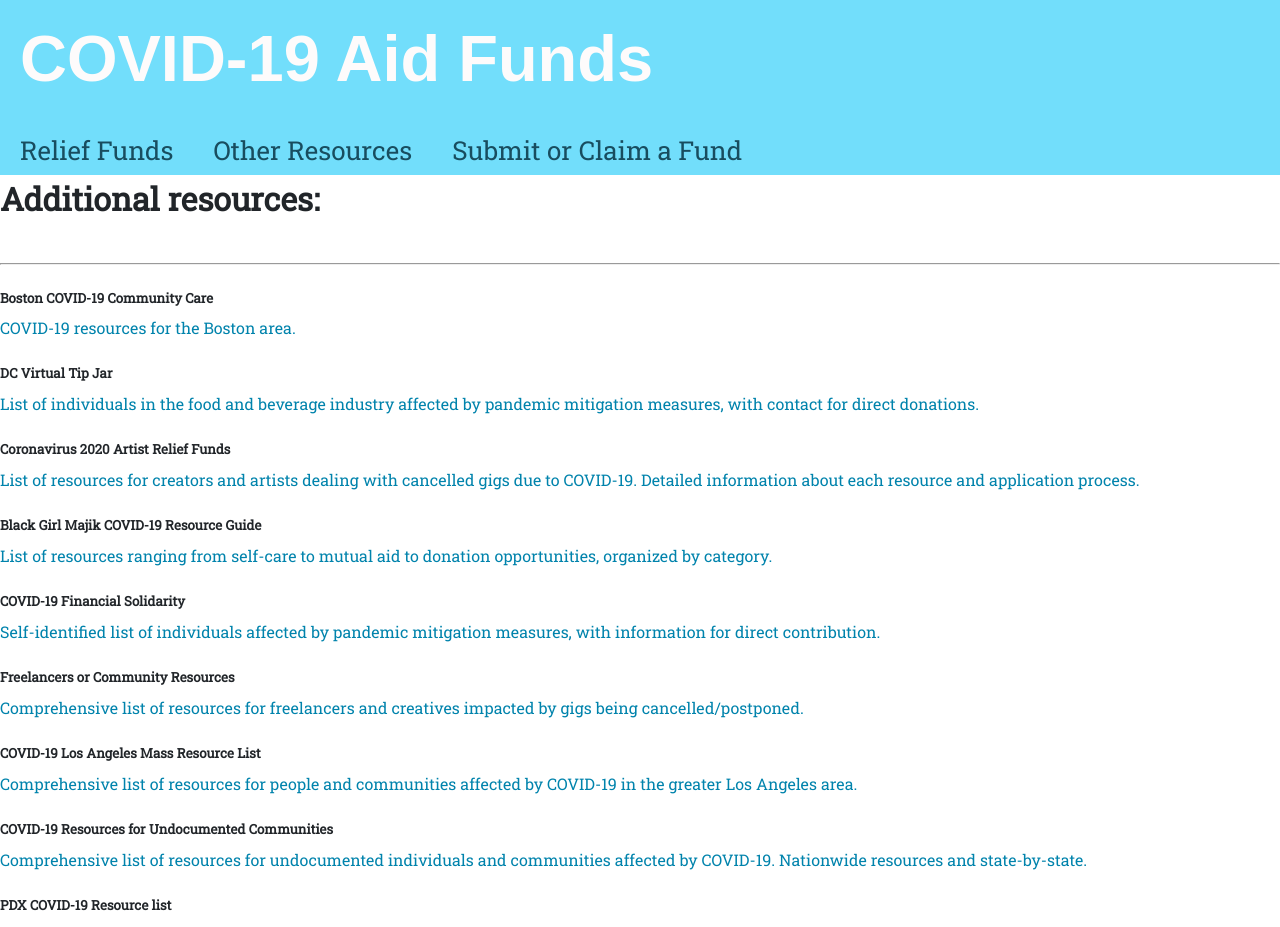
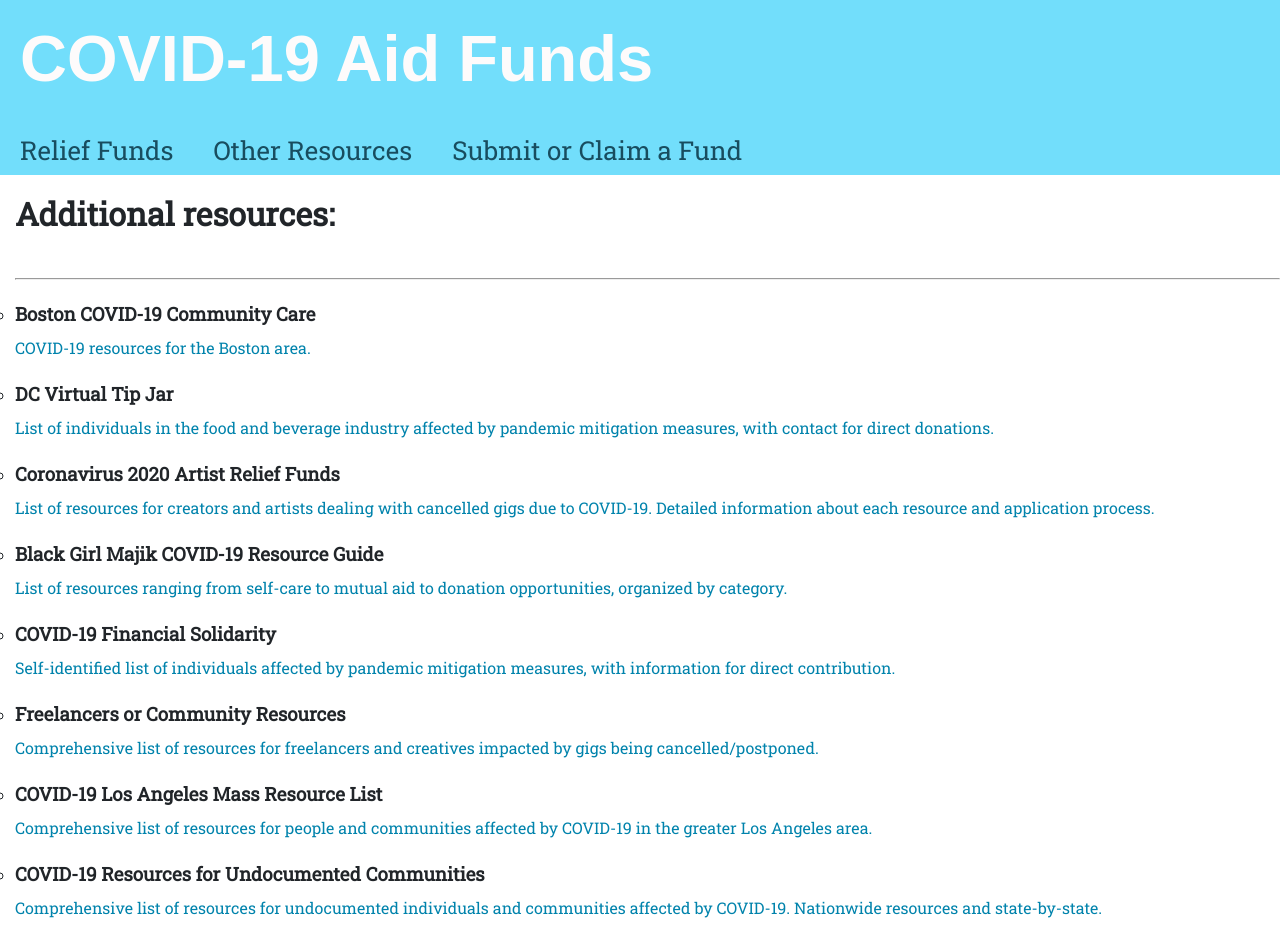
Before and after one commit to covid-19-relief/covid-relief-frontend, a React (Create React App) app: page /resources in a window 1280 px wide. Shown: the top 927 px of the page. Built offline with nearby package versions, Linux system fonts and the light colour scheme; the HTML template or start-up script is replaced by a standard one.

Commit message:
fix resources padding

```diff
--- a/src/Resources.js
+++ b/src/Resources.js
@@ -11,39 +11,39 @@ export default class Resources extends Component {
                 <main>
                     <ul>
                         <li>
-                            <h5>Boston COVID-19 Community Care</h5>
+                            <h3>Boston COVID-19 Community Care</h3>
                             <a href="https://docs.google.com/spreadsheets/d/15GYuPYEzBk9KIyH3C3419aYxIMVAsa7BL7nBl9434Mg/edit?fbclid=IwAR05QVac9IgDQGHkZAFhapBD0r07Y-NzHE225J1u07ibXa8979oUdfagfk4#gid=0" target="_blank" rel="noopener noreferrer">COVID-19 resources for the Boston area.</a>
                         </li>
                         <li>
-                            <h5>DC Virtual Tip Jar</h5>
+                            <h3>DC Virtual Tip Jar</h3>
                             <a href="https://docs.google.com/spreadsheets/d/1tz2uyhgy3MsBS68MHPzO8H455_879fqfIaRPyUUw3QE/htmlview?sle=true">List of individuals in the food and beverage industry affected by pandemic mitigation measures, with contact for direct donations.</a>
                         </li>
                         <li>
-                            <h5>Coronavirus 2020 Artist Relief Funds</h5>
+                            <h3>Coronavirus 2020 Artist Relief Funds</h3>
                             <a href="https://docs.google.com/spreadsheets/d/1fFyKzxtzSFGzzvpRySJNtsVbjJhwnK7-N9KJxSHrW6w/edit#gid=0">List of resources for creators and artists dealing with cancelled gigs due to COVID-19.  Detailed information about each resource and application process.</a>
                         </li>
                         <li>
-                            <h5>Black Girl Majik COVID-19 Resource Guide</h5>
+                            <h3>Black Girl Majik COVID-19 Resource Guide</h3>
                             <a href="https://docs.google.com/spreadsheets/d/1wevZCAYAWylQYhuYynaai_qBwIjPgK-9umo5eRP2Cpg/edit#gid=1389152448">List of resources ranging from self-care to mutual aid to donation opportunities, organized by category.</a>
                         </li>
                         <li>
-                            <h5>COVID-19 Financial Solidarity</h5>
+                            <h3>COVID-19 Financial Solidarity</h3>
                             <a href="https://docs.google.com/spreadsheets/u/1/d/1FBEU0cdAGpScU0JrOlYFm8FrY1Bjr0_HsyW4hWOj74I/htmlview?fbclid=IwAR0wyJvUh2lW1AaY9IpVsne3RCRHtrDuCO0cJZKfneRXWtWchP51SjA9KLM&sle=true#gid=0">Self-identified list of individuals affected by pandemic mitigation measures, with information for direct contribution.</a>
                         </li>
                         <li>
-                            <h5>Freelancers or Community Resources</h5>
+                            <h3>Freelancers or Community Resources</h3>
                             <a href="https://docs.google.com/document/d/1xt1QZlGsyga_HrXagubV9O0rebV5dx4DuMOd2sWvWwc/edit#">Comprehensive list of resources for freelancers and creatives impacted by gigs being cancelled/postponed.</a>
                         </li>
                         <li>
-                            <h5>COVID-19 Los Angeles Mass Resource List</h5>
+                            <h3>COVID-19 Los Angeles Mass Resource List</h3>
                             <a href="https://docs.google.com/document/u/0/d/1S-WJaMa4q3yNrEBfSFKEdSQArcNc_MTI2LiUA63Ycyg/mobilebasic">Comprehensive list of resources for people and communities affected by COVID-19 in the greater Los Angeles area.</a>
                         </li>
                         <li>
-                            <h5>COVID-19 Resources for Undocumented Communities</h5>
+                            <h3>COVID-19 Resources for Undocumented Communities</h3>
                             <a href="https://docs.google.com/spreadsheets/d/18p9OSlLpSYanIoUC-gEbhVbRMYVUfw4wyrixa9ekGdc/edit#gid=0">Comprehensive list of resources for undocumented individuals and communities affected by COVID-19.  Nationwide resources and state-by-state.</a>
                         </li>
                         <li>
-                            <h5>PDX COVID-19 Resource list</h5>
+                            <h3>PDX COVID-19 Resource list</h3>
                             <a href="https://docs.google.com/spreadsheets/d/1DKH9m36nzZuar563Ier1xPVIGY6Bb3kEDv1c2RcGgqM/htmlview">Comprehensive list of resources for people and communities affected by COVID-19 in the greater Portland area.</a>
                         </li>
                     </ul>
--- a/src/style.css
+++ b/src/style.css
@@ -308,3 +308,8 @@ td {
   padding: 10px;
   font-size: 18px;
 }
+
+.main {
+  padding-left: 15px;
+  padding-top: 15px;
+}
```
